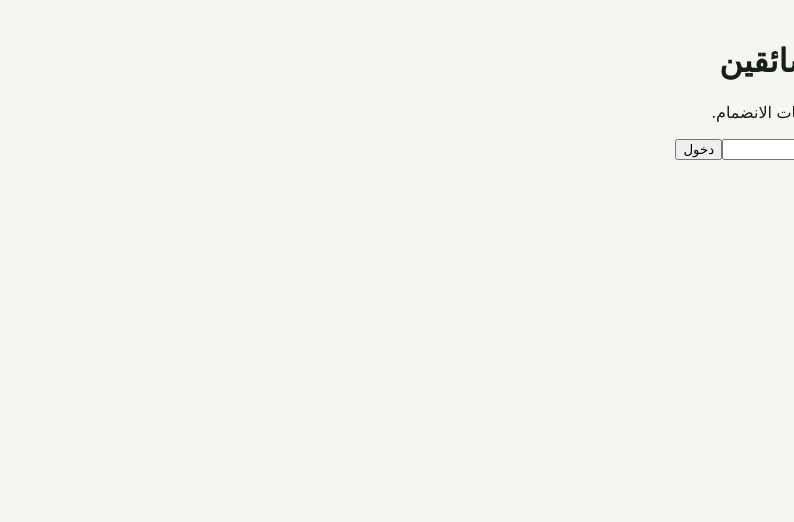
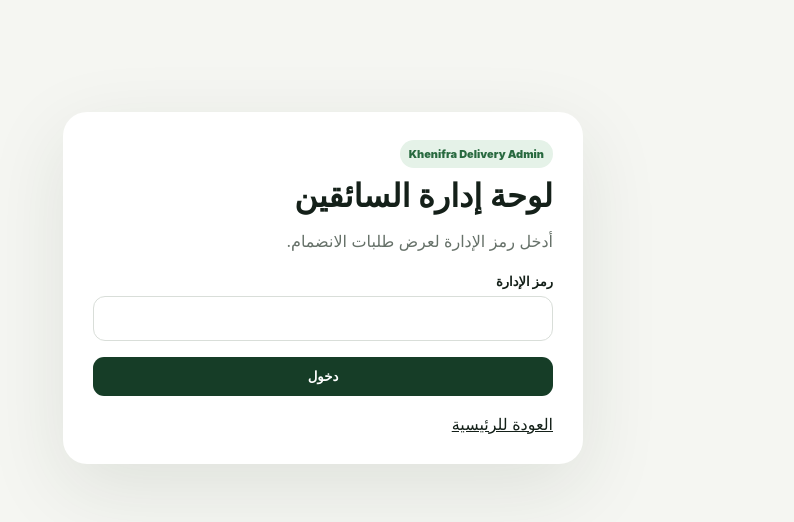
Before and after one commit to yopisimoni/yopisimoni, a Next.js app in the folder projects/khenifra-bike-delivery/: page /admin in a window 1280 px wide. Shown: the top 522 px of the page, without its empty margins (486-1280 px from the left). Built offline with nearby package versions, Linux system fonts and the light colour scheme.

Commit message:
Style rider approval dashboard

```diff
--- a/projects/khenifra-bike-delivery/src/app/globals.css
+++ b/projects/khenifra-bike-delivery/src/app/globals.css
@@ -43,3 +43,33 @@
   color: inherit;
   text-decoration: underline;
 }
+
+
+.adminPage{max-width:1180px;margin:auto;padding:48px 24px 80px;min-height:100vh}
+.adminLogin{max-width:520px;margin:8vh auto;background:#fff;border-radius:24px;padding:30px;box-shadow:0 24px 80px rgba(26,47,34,.10)}
+.adminLogin h1,.adminHeader h1{margin:14px 0 8px}
+.adminLogin p,.adminHeader p{color:#667169}
+.adminLogin label{display:block;font-weight:750;font-size:13px;margin:22px 0 7px}
+.adminLogin input{width:100%;padding:14px;border:1px solid #d9ded9;border-radius:12px}
+.adminLogin button,.adminHeaderActions button,.adminCardActions button{border:0;background:#163d27;color:#fff;padding:12px 16px;border-radius:11px;font-weight:800;cursor:pointer}
+.adminLogin form>button{width:100%;margin-top:16px}
+.adminHeader{display:flex;justify-content:space-between;gap:24px;align-items:center;margin-bottom:38px}
+.adminHeaderActions{display:flex;gap:10px}
+.adminHeaderActions .secondaryAdminButton{background:#fff;color:#163d27;border:1px solid #d9ded9}
+.adminSection{margin:32px 0}
+.adminSection h2{font-size:26px;margin-bottom:16px}
+.adminGrid{display:grid;grid-template-columns:repeat(3,1fr);gap:16px}
+.riderAdminCard{background:#fff;border:1px solid #e0e4e0;border-radius:20px;padding:20px}
+.riderAdminTop{display:flex;justify-content:space-between;gap:12px;align-items:center;margin-bottom:16px}
+.riderAdminCard p{color:#58645d;margin:9px 0}
+.adminCardActions{display:flex;gap:8px;margin-top:18px}
+.adminCardActions button{flex:1}
+.adminCardActions .dangerButton{background:#7e2c2c}
+.pendingPill,.approvedPill,.suspendedPill{font-size:11px;font-weight:900;padding:6px 9px;border-radius:999px}
+.pendingPill{background:#fff1c9;color:#7f5a00}
+.approvedPill{background:#e5f2e8;color:#28693f}
+.suspendedPill{background:#f6dddd;color:#7e2c2c}
+.emptyAdmin{background:#fff;border:1px dashed #d5dbd6;border-radius:18px;padding:24px;color:#667169}
+.formError{color:#922f2f;font-weight:700}
+@media(max-width:900px){.adminGrid{grid-template-columns:1fr 1fr}}
+@media(max-width:620px){.adminGrid{grid-template-columns:1fr}.adminHeader{align-items:flex-start;flex-direction:column}}
```
